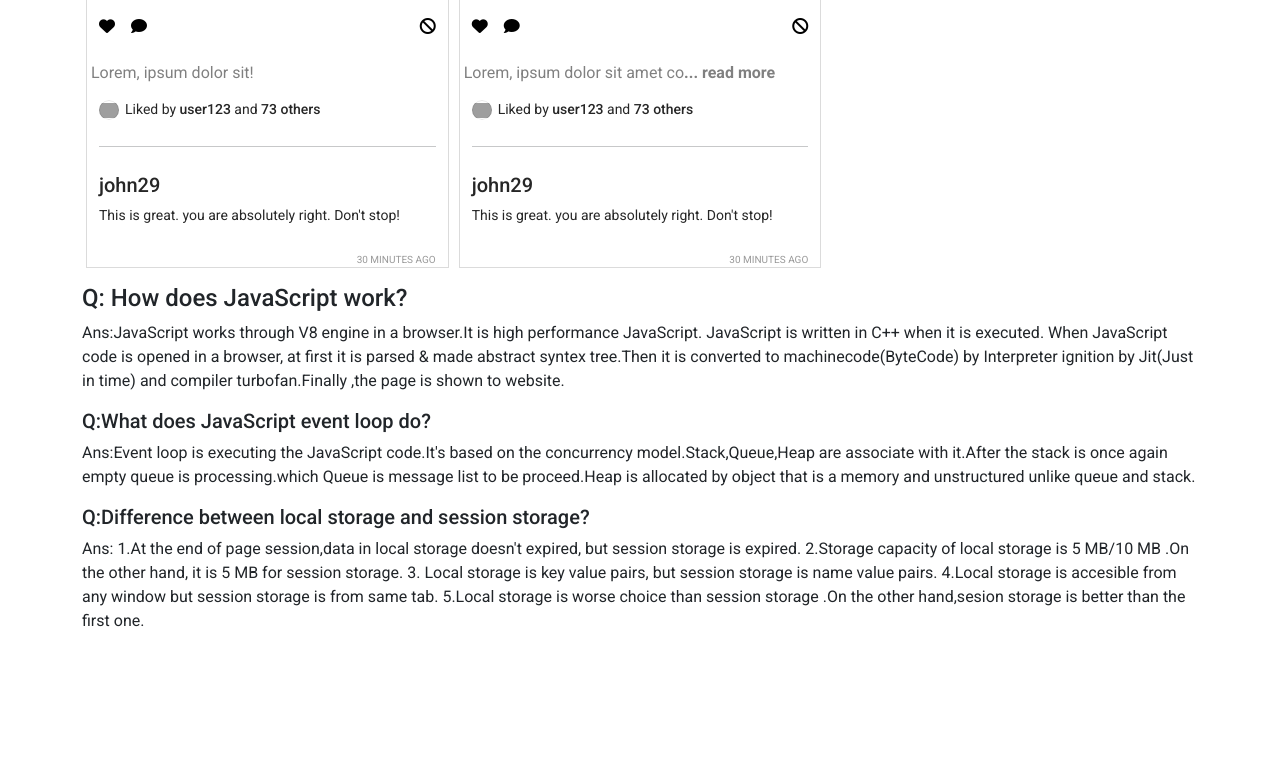
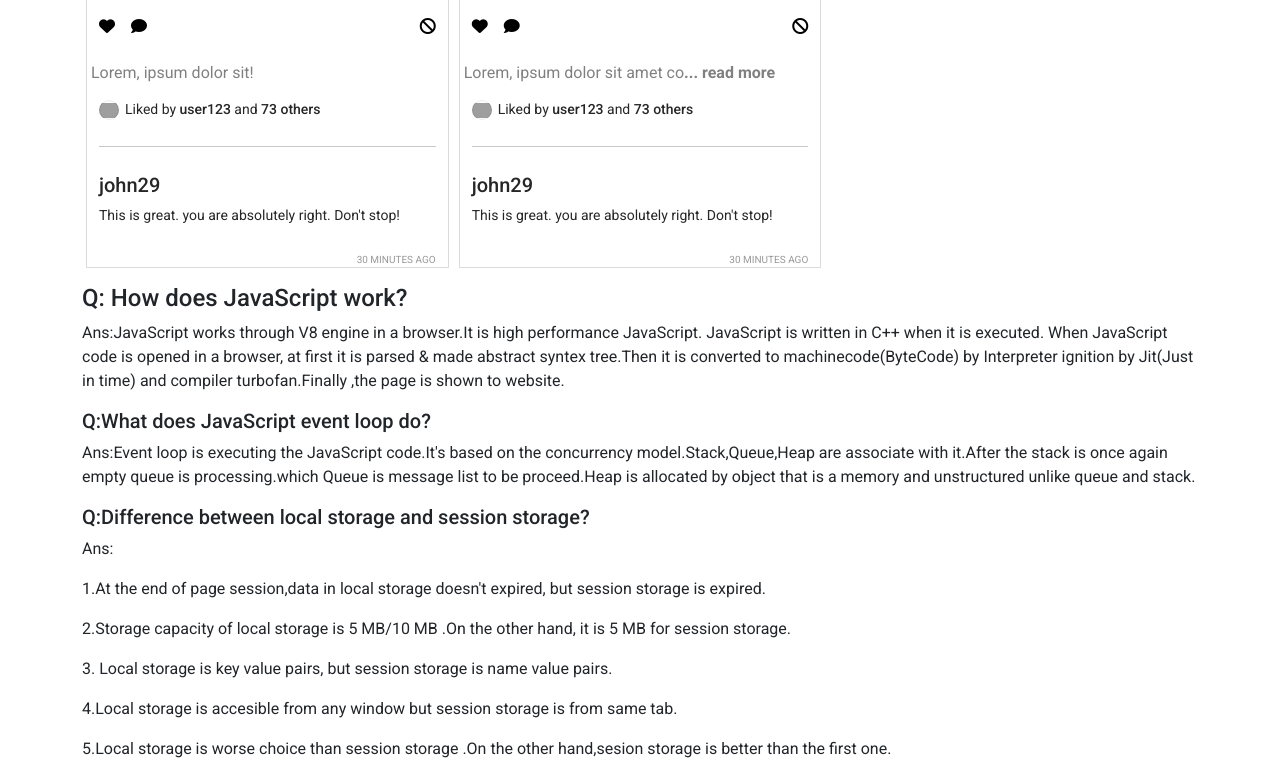
Before and after one commit to SumiAkter2/instra-sohor, a plain HTML site: page index.html in a window 1280 px wide. Shown: the part 1306-2083 px from the top of the page. Before the commit the page ends 1955 px from the top, so only its background shows below. Drawn offline with nearby package versions, Linux system fonts and the light colour scheme; grey boxes are pictures that could not be loaded.

Commit message:
finally done

```diff
--- a/index.html
+++ b/index.html
@@ -89,12 +89,12 @@
 </h5>
 <p>
     Ans:
-        1.At the end of page session,data in  local storage doesn't expired, but session storage is expired.
-        2.Storage capacity of local storage is 5 MB/10 MB .On the other hand, it is 5 MB for session storage.
-        3. Local storage is key value pairs, but session storage is name value pairs.
-        4.Local storage is accesible from any window but session storage is from same tab.
-        5.Local storage is worse choice than session storage
-        .On the other hand,sesion storage is better than the first one.
+        <p>1.At the end of page session,data in  local storage doesn't expired, but session storage is expired.</p>
+    <p>    2.Storage capacity of local storage is 5 MB/10 MB .On the other hand, it is 5 MB for session storage.</p>
+      <p>  3. Local storage is key value pairs, but session storage is name value pairs.</p>
+        <p>4.Local storage is accesible from any window but session storage is from same tab.</p>
+      <p>  5.Local storage is worse choice than session storage
+        .On the other hand,sesion storage is better than the first one.</p>
        </p>
         </section>
         <footer></footer>
```
